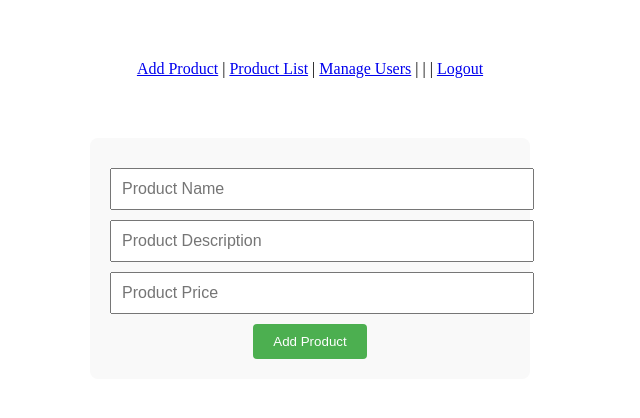
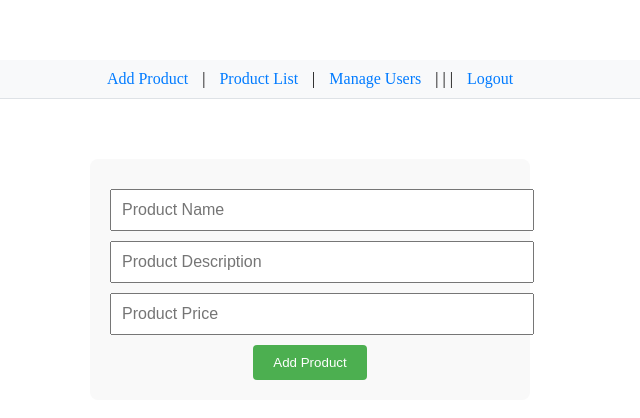
Before and after one commit to ptrcmnlgcs/management-app, a Vue app: page /add-product in a window 1280 px wide. Shown: the top 418 px of the page, without its empty margins (330-970 px from the left). Built offline with nearby package versions, Linux system fonts and the light colour scheme; sample sign-in values are in the browser's storage.

Commit message:
Update Login, Register and Navbar

```diff
--- a/src/components/Login.vue
+++ b/src/components/Login.vue
@@ -54,7 +54,7 @@ export default {
           this.$store.commit('LOGIN');
 
           // Navigate to the home page after successful login
-          this.$router.push('/');
+          this.$router.push('/product-list');
         }
       } catch (error) {
         // Display error message if login credentials do not match
--- a/src/components/Navbar.vue
+++ b/src/components/Navbar.vue
@@ -3,8 +3,8 @@
   <nav v-if="!isLoginPage && !isRegisterPage">
     <!-- Links for different routes -->
     <router-link to="/add-product" v-if="isLoggedIn">Add Product</router-link> |
-    <router-link to="/" v-if="isLoggedIn">Product List</router-link> |
-    <router-link to="/manage-users" v-if="isLoggedIn">Manage Users</router-link> | <!-- Added link for managing users -->
+    <router-link to="/product-list" v-if="isLoggedIn">Product List</router-link> |
+    <router-link to="/manage-users" v-if="isLoggedIn">Manage Users</router-link> |
     <router-link to="/login" v-if="!isLoggedIn">Login</router-link> |
     <router-link to="/register" v-if="!isLoggedIn">Register</router-link> |
     <!-- Logout button -->
@@ -21,7 +21,7 @@ export default {
     ...mapState(['isLoggedIn']),
     // Check if the current route is the login page
     isLoginPage() {
-      return this.$route.path === '/login';
+      return this.$route.path === '/';
     },
     // Check if the current route is the register page
     isRegisterPage() {
@@ -34,3 +34,21 @@ export default {
   }
 }
 </script>
+
+<style scoped>
+nav {
+  background-color: #f8f9fa;
+  padding: 10px;
+  border-bottom: 1px solid #dee2e6;
+}
+
+nav a {
+  color: #007bff;
+  text-decoration: none;
+  margin: 0 10px;
+}
+
+nav a:hover {
+  text-decoration: underline;
+}
+</style>
--- a/src/components/Register.vue
+++ b/src/components/Register.vue
@@ -16,7 +16,7 @@
   </div>
   <!-- Link to login page -->
   <div class="login-link">
-    <p>If you already have an account, <router-link to="/login">login here</router-link>.</p>
+    <p>If you already have an account, <router-link to="/">login here</router-link>.</p>
   </div>
 </template>
 
@@ -47,7 +47,7 @@ export default {
         alert("Registration successful!");
         // Redirect to login page
         const router = useRouter();
-        router.push('/login');
+        router.push('/');
       }
       catch (error) {
         console.error("An error occurred:", error);
--- a/src/router.js
+++ b/src/router.js
@@ -9,7 +9,7 @@ import Register from './components/Register.vue'; // Import the Register compone
 
 const routes = [
     {
-        path: '/',
+        path: '/product-list',
         name: 'ProductList',
         component: ProductList,
         meta: { public: false } // Mark this route as private
@@ -33,7 +33,7 @@ const routes = [
         meta: { public: false } // Mark this route as private
     },
     {
-        path: '/login', // Add this route
+        path: '/', // Add this route
         name: 'Login',
         component: Login,
         meta: { public: true } // Mark this route as public
--- a/src/router/index.js
+++ b/src/router/index.js
@@ -11,7 +11,7 @@ import ManageUsers from './components/ManageUsers.vue'; // Import the ManageUser
 const routes = [
   {
     path: '/',
-    name: 'LoginPage',
+    name: 'Login',
     component: LoginPage,
     meta: { public: true }
   },
```
